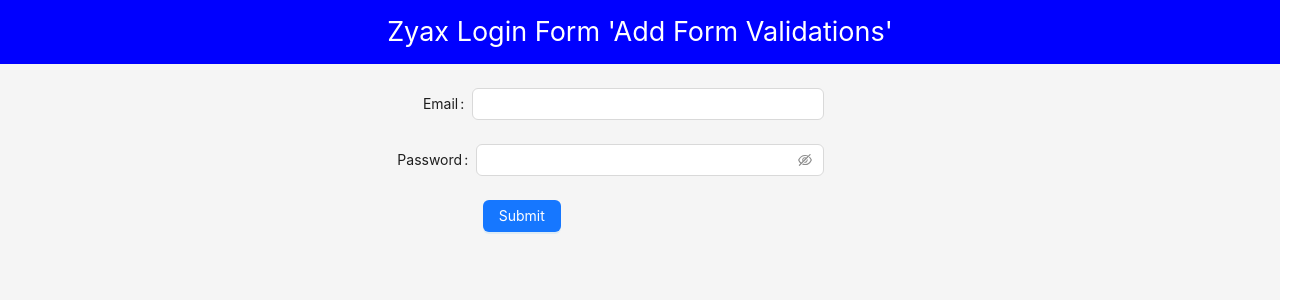
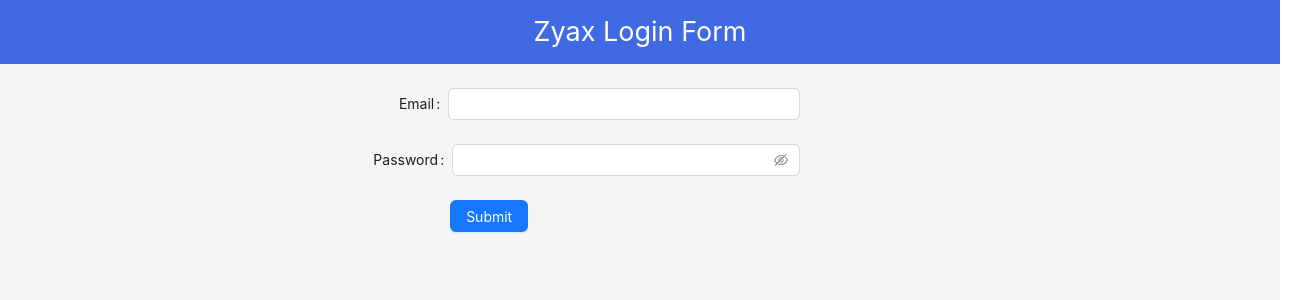
Before and after one commit to MohsinKhan007/zyaxab, a React (Create React App) app: page / in a window 1280 px wide. Shown: the top 300 px of the page, 1304 px wide, since content can reach past the window. Built offline with nearby package versions, Linux system fonts and the light colour scheme.

Commit message:
finalizing code and test cases

```diff
--- a/src/App.css
+++ /dev/null
@@ -1,38 +0,0 @@
-.App {
-  text-align: center;
-}
-
-.App-logo {
-  height: 40vmin;
-  pointer-events: none;
-}
-
-@media (prefers-reduced-motion: no-preference) {
-  .App-logo {
-    animation: App-logo-spin infinite 20s linear;
-  }
-}
-
-.App-header {
-  background-color: #282c34;
-  min-height: 100vh;
-  display: flex;
-  flex-direction: column;
-  align-items: center;
-  justify-content: center;
-  font-size: calc(10px + 2vmin);
-  color: white;
-}
-
-.App-link {
-  color: #61dafb;
-}
-
-@keyframes App-logo-spin {
-  from {
-    transform: rotate(0deg);
-  }
-  to {
-    transform: rotate(360deg);
-  }
-}
--- a/src/App.js
+++ b/src/App.js
@@ -1,6 +1,3 @@
-
-
-import './App.css';
 import FormLayout from './Components/Layout';
 
 function App() {
--- a/src/Components/Layout.js
+++ b/src/Components/Layout.js
@@ -6,18 +6,19 @@
 const { Header, Content } = Layout;
 const FormLayout=()=>{
 
+
     return (
         <Layout >
-            <Header style={{backgroundColor:'blue',textAlign:'center',color:'white',fontSize:'27px'}} >Zyax Login Form 'Add Form Validations'</Header>
-            <Content style={{ margin: '24px ',height:'100vh',width:'100%' }}>
+             <Header className='header-custom' >Zyax Login Form </Header>
+            <Content className='content-custom'>
 
             <Row jusify="center" align="middle">
-            {/* <Space > */}
+
                 <Col span={7}/>
                 <Col span={8} >
                  <LoginForm />
                 </Col>
-                {/* </Space> */}
+
             </Row>
 
             </Content>
--- a/src/Components/LoginForm.js
+++ b/src/Components/LoginForm.js
@@ -1,29 +1,42 @@
-// import Button from 'react-bootstrap/Button';
-// import Form from 'react-bootstrap/Form';
 import React from 'react';
 import { useState } from 'react';
 import { Button, Form, Input } from "antd"
 import axios from '../utils/axios';
 import { setCookie,isAuth,logout } from '../utils/AuthenticationService';
 import { showSucessMessage,showErrorMessage } from '../utils/alerts';
+import Loading from '../utils/Loading';
 import Logout from './Logout';
-// add custom validations
+
 function LoginForm() {
     const [formValue, setFormValue] = useState({
         email: "",
         password: "",
         success: "",
-        error: ""
+        error: "",
+        isLoading:false
     })
+
+    const mailformat = /^\w+([\.-]?\w+)*@\w+([\.-]?\w+)*(\.\w{2,3})+$/;
 
     const handleSubmit = async (e) => {
         try {
-        if(!formValue.email ||!formValue.password){
-            setFormValue({...formValue,error:'Email or Password cannot be empty'})
+            e.preventDefault();
+            let {email,password}=formValue;
+            setFormValue({...formValue,isLoading:true})
+
+        if(!email ||!password ){
+            console.log("Error");
+            setFormValue({...formValue,error:'Email or Password cannot be empty',success:'',isLoading:false})
+            return;
         }
+
+        if(!email.match(mailformat)){
+            setFormValue({...formValue,error:' Please enter a Valid Email',success:'',isLoading:false})
+            return;
+        }
+
+        else{
         console.log("handle submit");
-
-
             const response = await axios({
                 method: "post",
                 url: "/access",
@@ -36,19 +49,19 @@
                     password: "",
                     success: "Login Sucessful",
                     error: "",
-                        isAuth: true,
+                    isLoading:false
                 })
                     // console.log(response)
             setCookie(
                 response.data.accessToken,
                 response.data.refreshToken
-                    )
-                }
-        } catch (error) {
+            )}
+        }} catch (error) {
             setFormValue({
                 ...formValue,
                 error: error.response.data.error,
                 success: "",
+                isLoading:false
             })
         }
     }
@@ -59,42 +72,53 @@
 
     const handleLogout = () => {
         logout()
-        setFormValue({ email: "", password: "", success: "Logout SucessFul", error: "" })
+        setFormValue({ email: "", password: "", success: "Logout Sucessful", error: "" })
     }
 
-    let { email, password, success, error } = formValue
+    let { email, password, success, error,isLoading } = formValue
     return (
         <>
             {success && showSucessMessage(success)}
             {error && showErrorMessage(error)}
-
-            {isAuth() ? (
-                <Logout handleLogout={handleLogout}/>
+            {!isLoading ? (
+                isAuth() ? (
+                    <Logout handleLogout={handleLogout} />
                 ) : (
-                <Form size='middle'
-
-                >
+                    <form onSubmit={handleSubmit}>
                         <Form.Item
                             label="Email"
                             name="email"
-                        style={{marginLeft:'6%'}}
+                            className="loginForm-email-custom"
                         >
-                        <Input name="email" data-testid="email"  value={email} onChange={handleChange} />
+                            <Input
+                                name="email"
+                                data-testid="email"
+                                value={email}
+                                onChange={handleChange}
+                            />
                         </Form.Item>
 
-                    <Form.Item
-
-                        label="Password"
+                        <Form.Item label="Password" name="password">
+                            <Input.Password
                                 name="password"
-
-                    >
-                        <Input.Password name="password"  data-testid="password"  value={password} onChange={handleChange} />
+                                data-testid="password"
+                                value={password}
+                                onChange={handleChange}
+                            />
                         </Form.Item>
 
-                    <Button onClick={handleSubmit}  style={{marginLeft:'20%'}} type="primary" data-testid='submit' htmlType="submit">
+                        <Button
+                            className="loginForm-submit-custom"
+                            type="primary"
+                            data-testid="submit"
+                            htmlType="submit"
+                        >
                             Submit
                         </Button>
-                </Form>
+                    </form>
+                )
+            ) : (
+                <Loading />
             )}
         </>
     )
--- a/src/Components/Logout.js
+++ b/src/Components/Logout.js
@@ -10,9 +10,9 @@
      }
 
      return (
-         <div style={{margin:'10px'}}>
-             <Title level={1}>Logged in Page</Title>
-             <Button onClick={LogoutUser}> Logout </Button>
+         <div className='logout-main-div'>
+             <Title level={1}>Log in Page</Title>
+             <Button data-testid="logout" onClick={LogoutUser}> Logout </Button>
          </div>
      )
  }
--- a/src/css/layout.css
+++ b/src/css/layout.css
@@ -1,11 +1,29 @@
-.main{
-border-radius: 5px;
-background-color: #EF5350;
-margin-top: 30px;
-padding-top: 20px;
-padding-bottom: 20px;
-padding-left: 15px;
-padding-right: 15px;
-margin-left: calc((100% - 580px) / 2);
-width: 550px
-};
+.content-custom{
+    margin: 24px 0px !important;
+    height:100vh !important;
+    width:100%  !important;
+}
+.header-custom{
+    background-color: royalblue !important;
+    text-align: center;
+    color: white !important;
+    font-size: 27px ;
+}
+.alert-custom{
+    margin: 10px 0px;
+    padding: 15px;
+    font-size: 20px;
+    font-weight: 600;
+}
+.loginForm-email-custom{
+    margin-left: 6% !important;
+}
+.loginForm-submit-custom{
+    margin-left: 18% !important;
+}
+.logout-main-div{
+    margin:10px;
+}
+.loginform-loader-custom{
+    margin-left: 54%;
+}
--- a/src/utils/AuthenticationService.js
+++ b/src/utils/AuthenticationService.js
@@ -1,9 +1,8 @@
 import Cookies from 'universal-cookie'
 const cookies=new Cookies();
 export const setCookie=(accessToken,refreshToken)=>{
-// add the time thingyy into the application
+
     try{
-        // console.log("SetCookie");
         const expiration=new Date();
         expiration.setTime(expiration.getTime()+(10000))
         cookies.set('access_token',accessToken,{path:'/',expiration})
@@ -15,38 +14,54 @@
         }
 
 }
-// add these functions
+
 export const setLocalStorage=(accessToken,refreshToken)=>{
-
+    try{
     localStorage.setItem('access_token',accessToken);
     localStorage.setItem('refresh_token',refreshToken)
+    }catch(e){
+        console.log(e);
+    }
 
 }
 
 export const getLocalStorage=()=>{
-
+    try{
         return [
             localStorage.getItem("access_token"),
             localStorage.getItem("refresh_token"),
         ]
+    }catch(e){
+        console.log(e);
+    }
 
 }
 
 export const getCookie=()=>{
-
+    try{
         return [cookies.get('access_token'), cookies.get('refresh_token')]
-
+    }catch(e){
+        console.log(e);
+    }
 }
 
 export const isAuth=()=>{
-
+    try{
 	    let value=cookies.get('access_token') ||cookies.get('refresh_token')?true:false;
 	    return value;
+    }catch(e){
+        console.log(e);
+    }
+
 
 }
 
 export const logout=()=>{
-	// console.log("Logout service");
+    try{
+	console.log("Logout service");
     cookies.remove('access_token');
     cookies.remove('refresh_token');
+    }catch(e){
+        console.log(e)
     }
+}
--- /dev/null
+++ b/src/utils/Loading.js
@@ -0,0 +1,7 @@
+import {Spin} from 'antd';
+import '../css/layout.css';
+const Loading=()=>
+{
+return (<Spin className='loginform-loader-custom'  size='large' tip='loading...'></Spin>)
+}
+export default Loading
--- a/src/utils/alerts.js
+++ b/src/utils/alerts.js
@@ -1,11 +1,11 @@
 import { Alert } from 'antd';
-
+import '../css/layout.css';
 export const showSucessMessage=success=>{
     console.log("sucess Message");
-    return (<Alert data-testid='sucessMsg' message={success} type='success' showIcon  />);
+    return (<Alert data-testid='sucessMsg' className='alert-custom' message={success} type='success' showIcon  />);
 }
 
 export const showErrorMessage=error=>{
     console.log("Error message");
-    return (<Alert data-testid='errorMsg' message={error} type='error' showIcon />);
+    return (<Alert data-testid='errorMsg' className='alert-custom' message={error} type='error' showIcon />);
 }
```
Also changed, not shown: jest.config.js (deleted, +0 -13 lines), src/setupTests.js (+0 -5 lines), src/logo.svg (deleted), 1 other file (tests, documents, lock files or other folders). Lines whose indentation alone changed are shown as unchanged.
